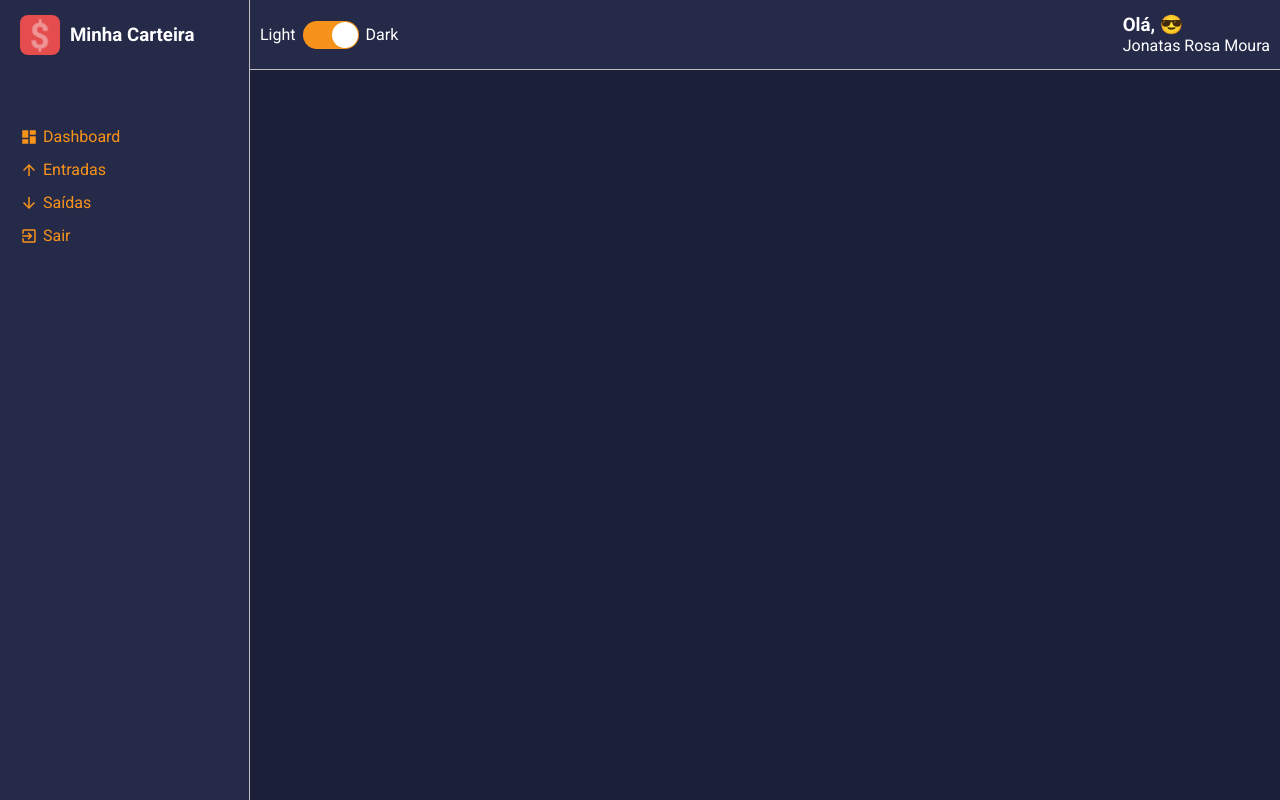
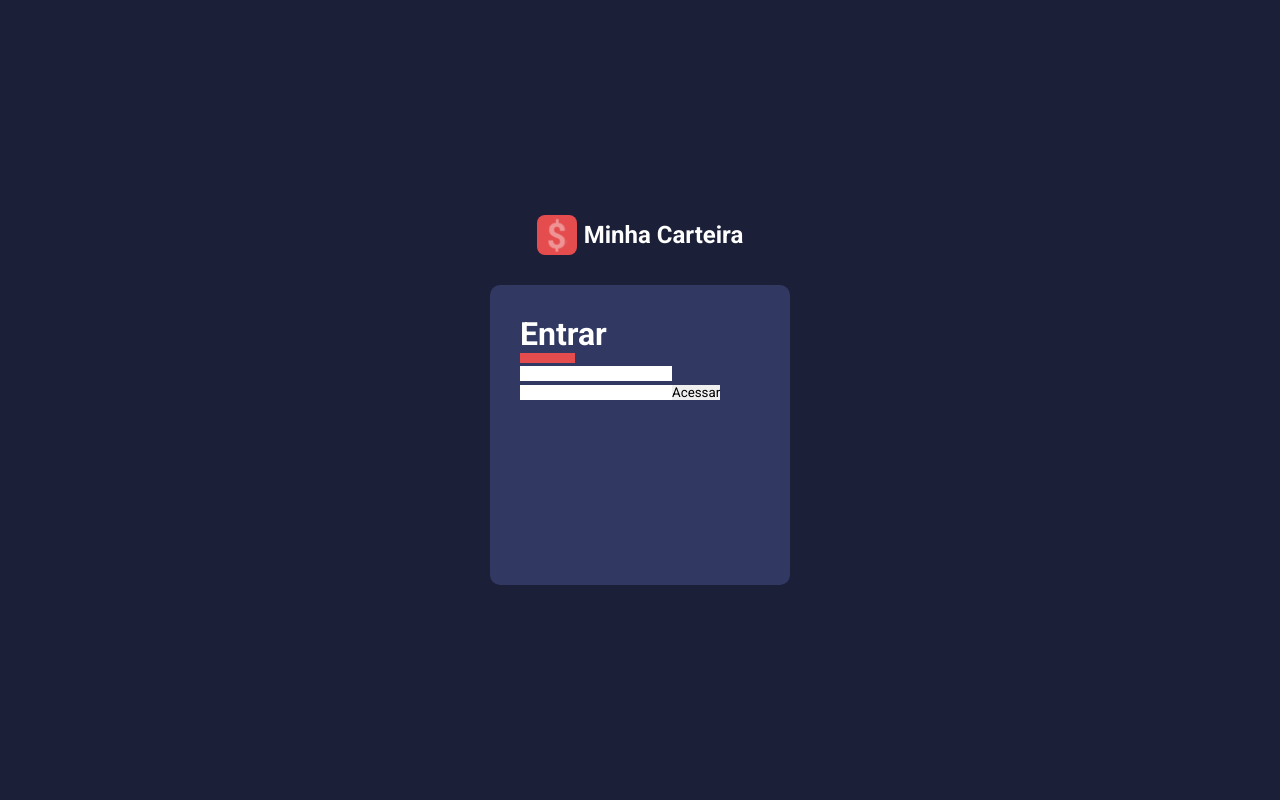
Before and after one commit to jonatasrmoura/Minha-carteira, a React (Create React App) app: page / in a window 1280 px wide. Built offline with nearby package versions, Linux system fonts and the light colour scheme.

Commit message:
feat#Começando a criaçao da tela de login

```diff
--- a/src/pages/Signin/index.tsx
+++ b/src/pages/Signin/index.tsx
@@ -1,8 +1,29 @@
+import logoImg from '../../assets/logo.svg';
+
+import {
+  Container,
+  Logo,
+  FormTitle,
+  Form,
+} from './styles';
+
 const SignIn = () => {
   return (
-    <div>
-      <h1>SignIn</h1>
-    </div>
+    <Container>
+      <Logo>
+        <img src={logoImg} alt="Minha Carteira" />
+        <h2>Minha Carteira</h2>
+      </Logo>
+
+      <Form>
+        <FormTitle>Entrar</FormTitle>
+
+        <input type="text"></input>
+        <input type="text"></input>
+
+        <button type="submit">Acessar</button>
+      </Form>
+    </Container>
   );
 }
 
--- /dev/null
+++ b/src/pages/Signin/styles.ts
@@ -0,0 +1,52 @@
+import styled from "styled-components";
+
+export const Container = styled.div`
+  height: 100vh;
+
+  display: flex;
+  flex: 1;
+  flex-direction: column;
+  justify-content: center;
+  align-items: center;
+
+  background-color: ${props => props.theme.colors.primary};
+`;
+
+export const Logo = styled.div`
+  display: flex;
+  align-items: center;
+
+  margin-bottom: 30px;
+
+  > h2 {
+    color: ${props => props.theme.colors.white};
+    margin-left: 7px;
+  }
+
+  > img {
+    width: 40px;
+    height: 40px;
+  }
+`;
+
+export const Form = styled.form`
+  width: 300px;
+  height: 300px;
+
+  padding: 30px;
+
+  border-radius: 10px;
+
+  background-color: ${props => props.theme.colors.tertiary};
+`;
+
+export const FormTitle = styled.h1`
+  color: ${props => props.theme.colors.white};
+
+  &:after {
+    content: '';
+    display: block;
+    width: 55px;
+    border-bottom: 10px solid ${props => props.theme.colors.warning};
+  }
+`;
--- /dev/null
+++ b/src/routes/auth.routes.tsx
@@ -0,0 +1,13 @@
+import { Switch, Route } from 'react-router-dom';
+
+import { SignIn } from '../pages';
+
+// Arquivo para usuário não logado
+
+const AuthRoutes = () => (
+  <Switch>
+    <Route component={SignIn} />
+  </Switch>
+);
+
+export { AuthRoutes };
--- a/src/routes/index.tsx
+++ b/src/routes/index.tsx
@@ -1,9 +1,11 @@
 import { BrowserRouter } from "react-router-dom";
-import { AppRoutes as App } from "./app.routes";
+
+// import { AppRoutes as App } from "./app.routes";
+import { AuthRoutes } from "./auth.routes";
 
 const Routes: React.FC = () => (
   <BrowserRouter>
-    <App />
+    <AuthRoutes />
   </BrowserRouter>
 );
 
```
